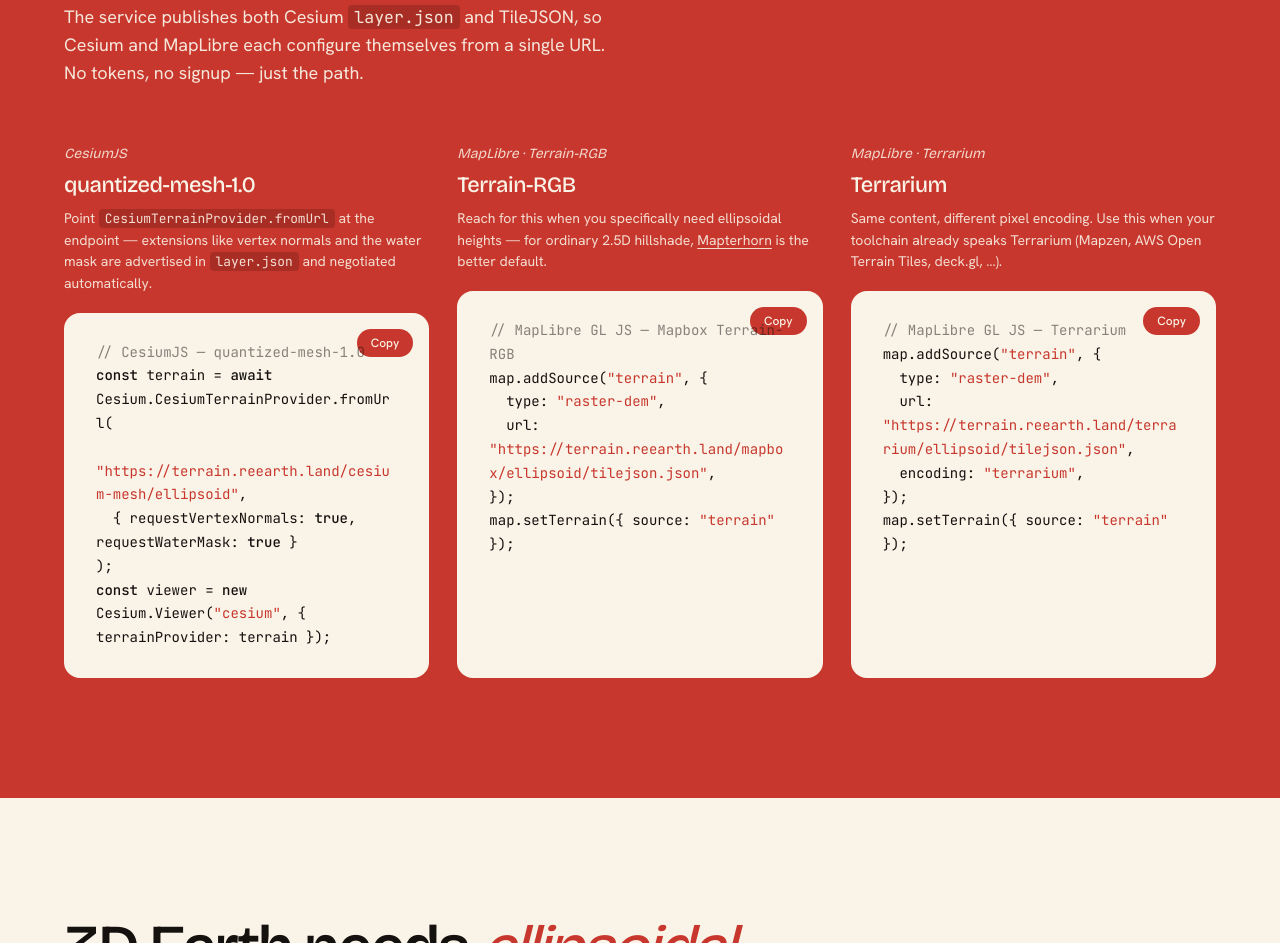
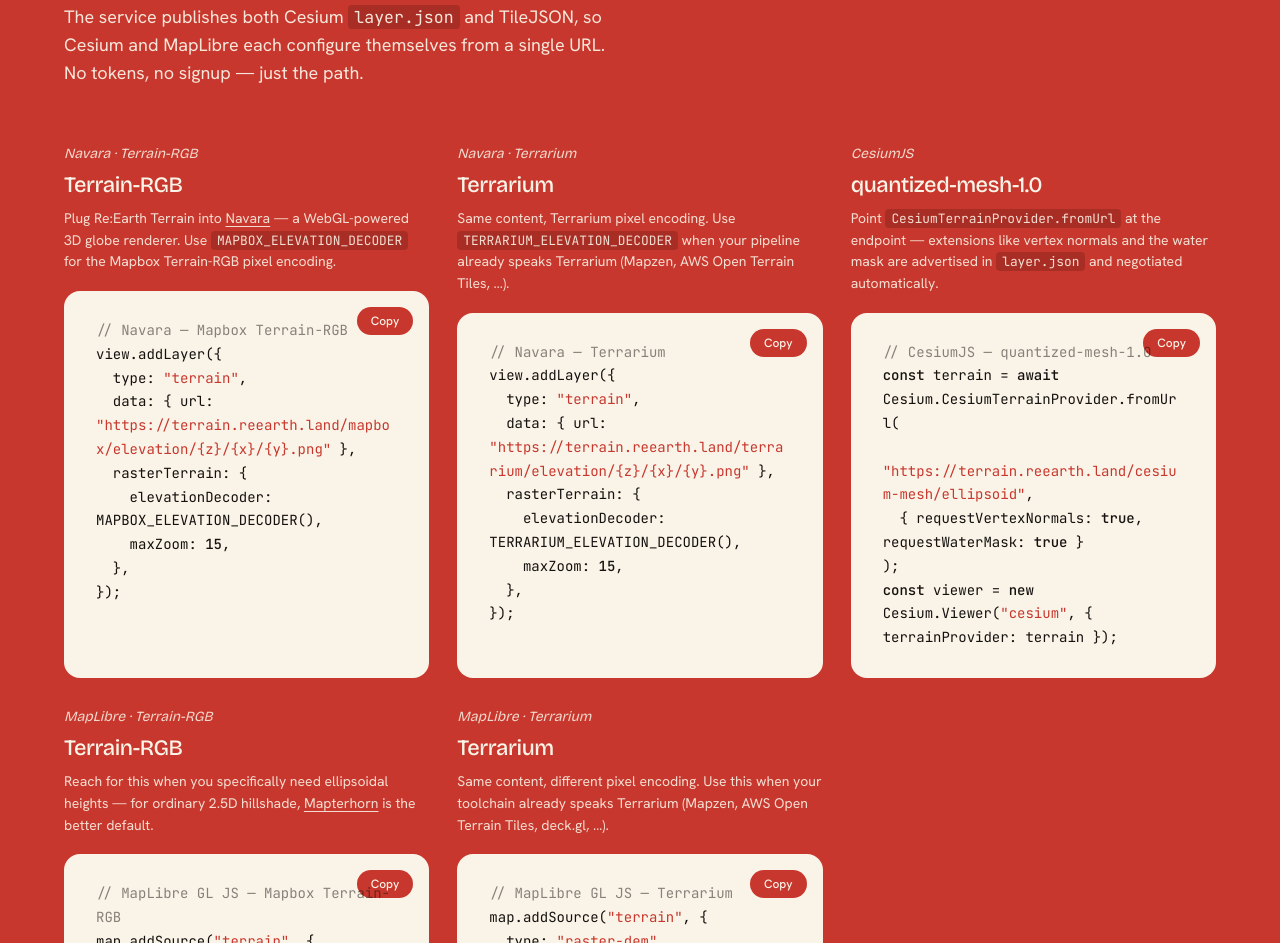
Before and after one commit to reearth/reearth-terrain, a website: page public/index.html in a window 1280 px wide. Shown: the part 1114-2057 px from the top of the page. Drawn offline with nearby package versions, Linux system fonts and the light colour scheme.

Commit message:
chore: add reearth-terrain attribution and Navara code snippets (#2)

```diff
--- a/public/index.html
+++ b/public/index.html
@@ -872,6 +872,53 @@
 
       <div class="code-grid">
         <div class="code-col">
+          <div class="code-col-eyebrow">Navara · Terrain-RGB</div>
+          <h3 class="code-col-h">Terrain-RGB</h3>
+          <p class="code-col-d">
+            Plug Re:Earth Terrain into
+            <a style="color:inherit;text-decoration:underline;text-underline-offset:3px;" href="https://github.com/reearth/navara">Navara</a>
+            — a WebGL-powered 3D globe renderer. Use
+            <code>MAPBOX_ELEVATION_DECODER</code> for the Mapbox
+            Terrain-RGB pixel encoding.
+          </p>
+          <div class="code-block">
+            <button class="copy-btn" data-copy="navara-mapbox">Copy</button>
+<pre style="margin:0;font-family:inherit"><span class="cm">// Navara — Mapbox Terrain-RGB</span>
+view.addLayer({
+  type: <span class="str">"terrain"</span>,
+  data: { url: <span class="str">"https://terrain.reearth.land/mapbox/elevation/{z}/{x}/{y}.png"</span> },
+  rasterTerrain: {
+    elevationDecoder: MAPBOX_ELEVATION_DECODER(),
+    maxZoom: <span class="kw">15</span>,
+  },
+});</pre>
+          </div>
+        </div>
+
+        <div class="code-col">
+          <div class="code-col-eyebrow">Navara · Terrarium</div>
+          <h3 class="code-col-h">Terrarium</h3>
+          <p class="code-col-d">
+            Same content, Terrarium pixel encoding. Use
+            <code>TERRARIUM_ELEVATION_DECODER</code> when your pipeline
+            already speaks Terrarium (Mapzen, AWS Open Terrain Tiles,
+            &hellip;).
+          </p>
+          <div class="code-block">
+            <button class="copy-btn" data-copy="navara-terrarium">Copy</button>
+<pre style="margin:0;font-family:inherit"><span class="cm">// Navara — Terrarium</span>
+view.addLayer({
+  type: <span class="str">"terrain"</span>,
+  data: { url: <span class="str">"https://terrain.reearth.land/terrarium/elevation/{z}/{x}/{y}.png"</span> },
+  rasterTerrain: {
+    elevationDecoder: TERRARIUM_ELEVATION_DECODER(),
+    maxZoom: <span class="kw">15</span>,
+  },
+});</pre>
+          </div>
+        </div>
+
+        <div class="code-col">
           <div class="code-col-eyebrow">CesiumJS</div>
           <h3 class="code-col-h">quantized-mesh-1.0</h3>
           <p class="code-col-d">
@@ -1339,6 +1386,22 @@ map.setTerrain({ source: "terrain" });`,
   encoding: "terrarium",
 });
 map.setTerrain({ source: "terrain" });`,
+        "navara-mapbox": `view.addLayer({
+  type: "terrain",
+  data: { url: "https://terrain.reearth.land/mapbox/elevation/{z}/{x}/{y}.png" },
+  rasterTerrain: {
+    elevationDecoder: MAPBOX_ELEVATION_DECODER(),
+    maxZoom: 15,
+  },
+});`,
+        "navara-terrarium": `view.addLayer({
+  type: "terrain",
+  data: { url: "https://terrain.reearth.land/terrarium/elevation/{z}/{x}/{y}.png" },
+  rasterTerrain: {
+    elevationDecoder: TERRARIUM_ELEVATION_DECODER(),
+    maxZoom: 15,
+  },
+});`,
       };
       document.querySelectorAll(".copy-btn").forEach((b) => {
         b.addEventListener("click", async () => {
```
Also changed, not shown: public/viewer.html (+2 -1 lines).
